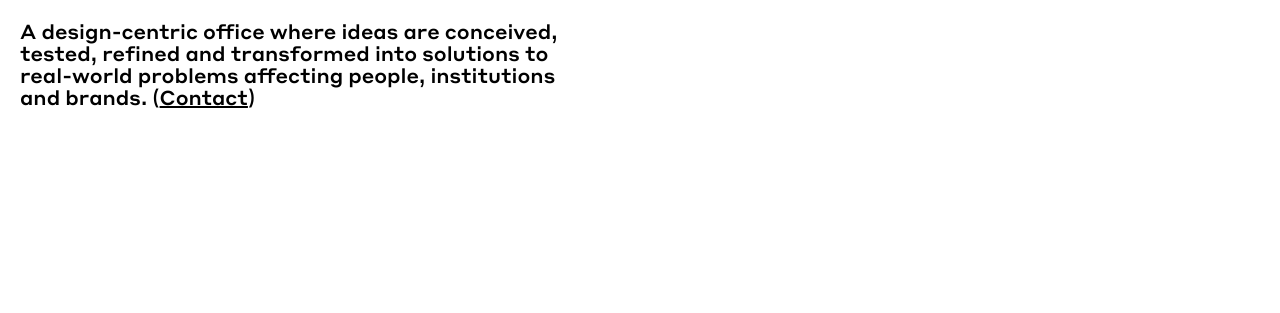
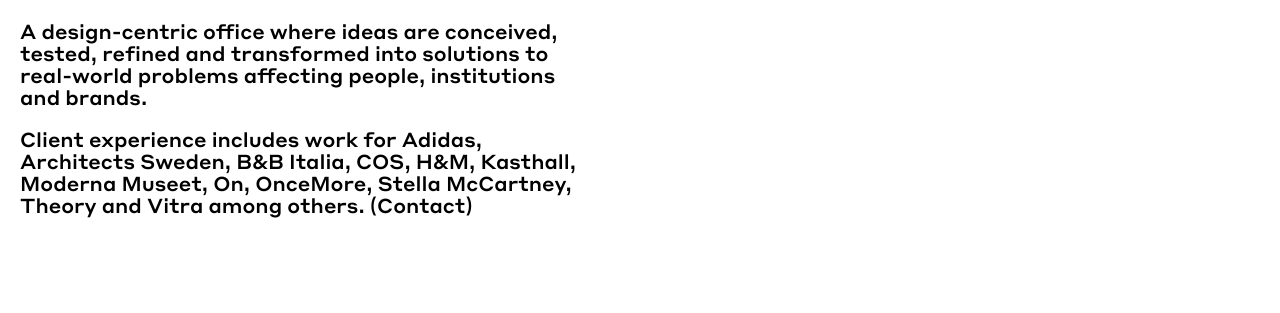
Before and after one commit to ludvigweingarten/oowweb, a plain HTML site: page index.html in a window 1280 px wide. Shown: the top 313 px of the page. Drawn offline with Linux system fonts and the light colour scheme.

Commit message:
Client list added

```diff
--- a/index.html
+++ b/index.html
@@ -17,7 +17,7 @@
     <div class="text-container">
 
 
-        <p>A design-centric office where ideas are conceived, tested, refined and transformed into solutions to real-world problems affecting people, institutions and brands. (<a href="mailto:office@o-ow.com">Contact</a>)</p>
+        <p>A design-centric office where ideas are conceived, tested, refined and transformed into solutions to real-world problems affecting people, institutions and brands.</p><p>Client experience includes work for Adidas, Architects Sweden, B&B Italia, COS, H&M, Kasthall, Moderna Museet, On, OnceMore, Stella McCartney, Theory and Vitra among others. (<a href="mailto:office@o-ow.com">Contact</a>)</p>
 
 
 
--- a/style.css
+++ b/style.css
@@ -20,13 +20,15 @@
 
 a {
     color: #fff;
+    text-decoration: none;
 
 
 }
 
 a:hover {
     color: #fff;
-    text-decoration: none;
+    text-decoration: underline;
+
 }
 
 @font-face {
```
